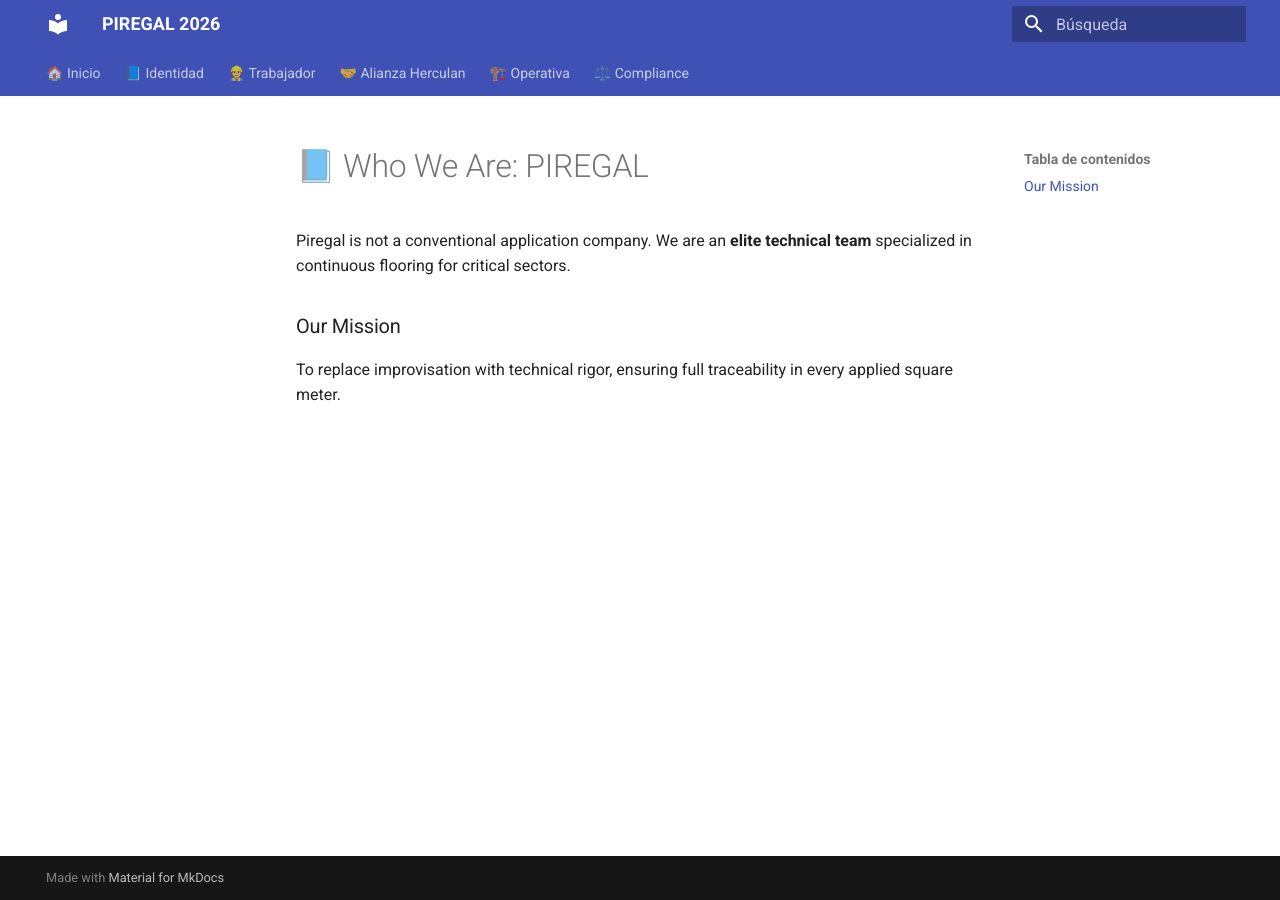
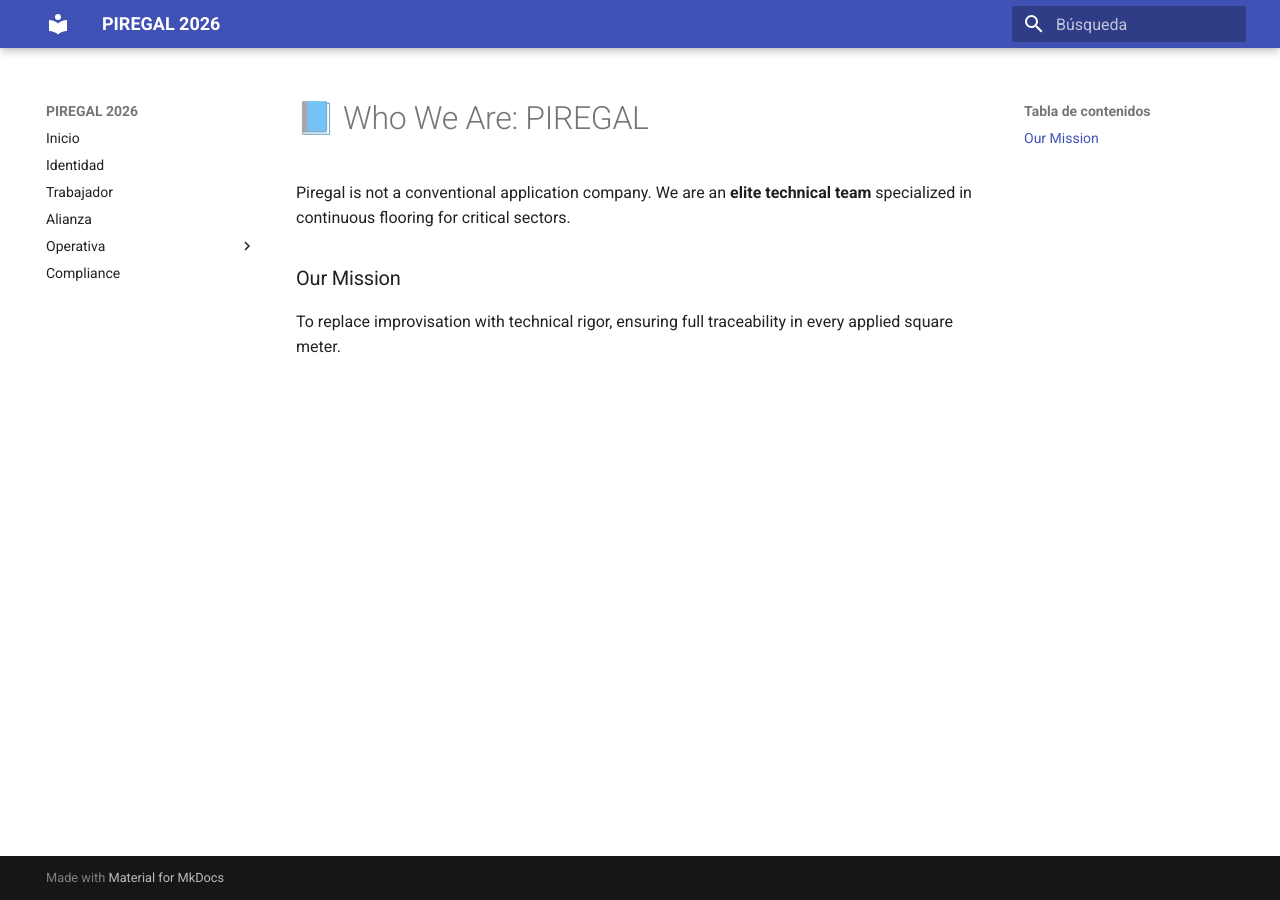
Before and after one commit to bernardezgatosergio-ai/piregal-governance, an MkDocs documentation site: the page built from docs/v1-identidad/quienes-somos.en.md, in a window 1280 px wide. Built offline with MkDocs 1.6.1 and Material for MkDocs 9.7.7, drawn with Linux system fonts in a browser that asks for light colours.

Commit message:
Update mkdocs.yml

```diff
--- a/mkdocs.yml
+++ b/mkdocs.yml
@@ -2,17 +2,13 @@ site_name: PIREGAL 2026
 theme:
   name: material
   language: es
-  features:
-    - navigation.tabs
-    - navigation.sections
-    - search.highlight
 
 nav:
-  - '🏠 Inicio': index.md
-  - '📘 Identidad': docs/v1-identidad/quienes-somos.md
-  - '👷 Trabajador': docs/v2-trabajador/manual.md
-  - '🤝 Alianza Herculan': docs/v3-alianza/pmee.md
-  - '🏗️ Operativa':
-      - 'Protocolo de Obra': docs/v4-operativa/protocolo-obra.md
-      - 'NCR e Incidencias': docs/v4-operativa/ncr.md
-  - '⚖️ Compliance': docs/v5-compliance/transparencia.md
+  - 'Inicio': index.md
+  - 'Identidad': docs/v1-identidad/quienes-somos.md
+  - 'Trabajador': docs/v2-trabajador/manual.md
+  - 'Alianza': docs/v3-alianza/pmee.md
+  - 'Operativa':
+      - 'Protocolo': docs/v4-operativa/protocolo-obra.md
+      - 'NCR': docs/v4-operativa/ncr.md
+  - 'Compliance': docs/v5-compliance/transparencia.md
```
